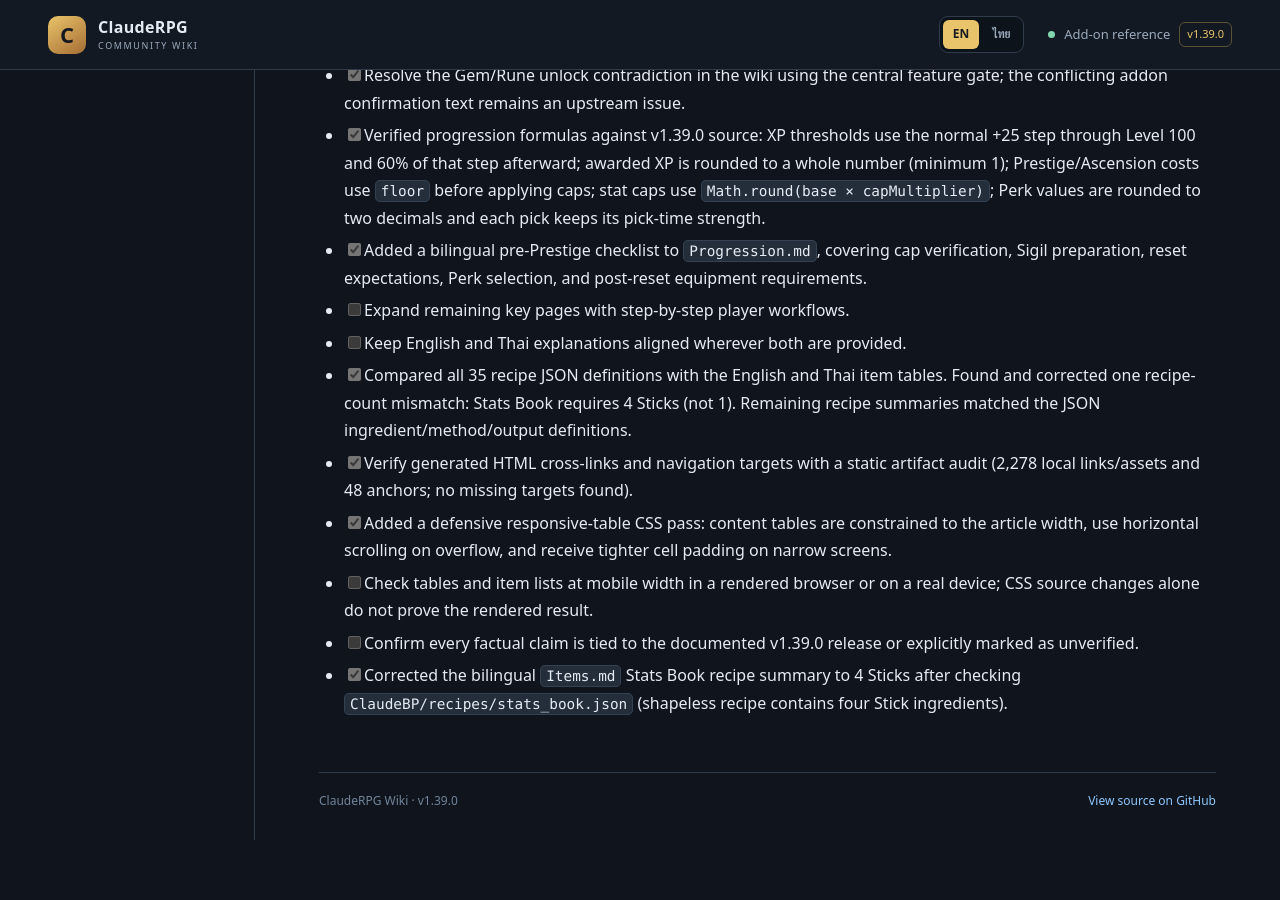
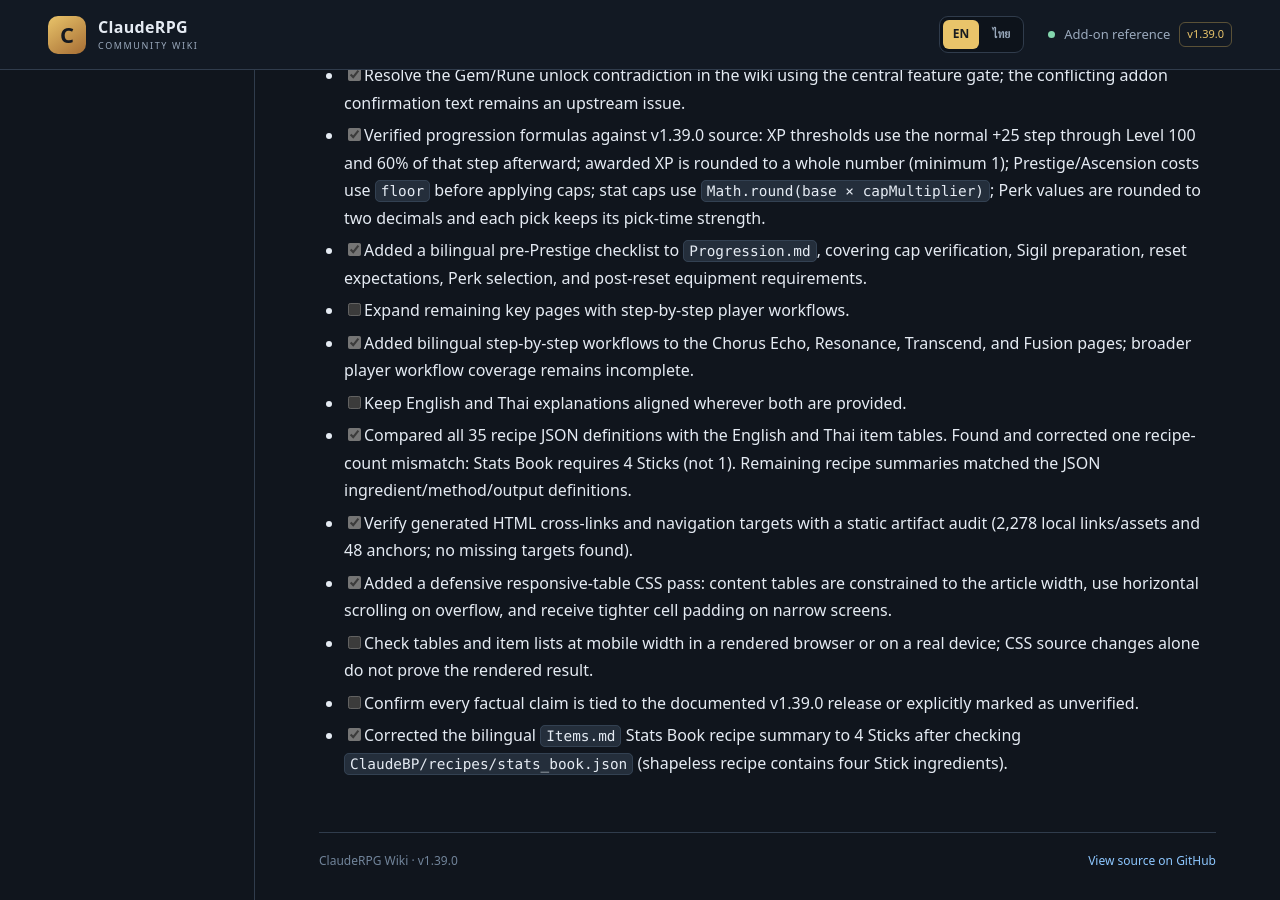
Before and after one commit to miniTorch25/ClaudeRPG-Wiki-V2, a Jekyll site: the page built from CONTENT-GAP-AUDIT.md, in a window 1280 px wide and 900 px high, scrolled down 7041 px. Built offline with Jekyll 4.4.1, drawn with Linux system fonts in a browser that asks for light colours; our own code applies the rules of GitHub Pages for plain Markdown files; before the commit the page ends 7881 px from its top, so only the background shows below that.

Commit message:
Add practical Chorus tier workflow guidance

```diff
--- a/CONTENT-GAP-AUDIT.md
+++ b/CONTENT-GAP-AUDIT.md
@@ -163,6 +163,7 @@
 - [x] Verified progression formulas against v1.39.0 source: XP thresholds use the normal +25 step through Level 100 and 60% of that step afterward; awarded XP is rounded to a whole number (minimum 1); Prestige/Ascension costs use `floor` before applying caps; stat caps use `Math.round(base × capMultiplier)`; Perk values are rounded to two decimals and each pick keeps its pick-time strength.
 - [x] Added a bilingual pre-Prestige checklist to `Progression.md`, covering cap verification, Sigil preparation, reset expectations, Perk selection, and post-reset equipment requirements.
 - [ ] Expand remaining key pages with step-by-step player workflows.
+- [x] Added bilingual step-by-step workflows to the Chorus Echo, Resonance, Transcend, and Fusion pages; broader player workflow coverage remains incomplete.
 - [ ] Keep English and Thai explanations aligned wherever both are provided.
 - [x] Compared all 35 recipe JSON definitions with the English and Thai item tables. Found and corrected one recipe-count mismatch: Stats Book requires 4 Sticks (not 1). Remaining recipe summaries matched the JSON ingredient/method/output definitions.
 - [x] Verify generated HTML cross-links and navigation targets with a static artifact audit (2,278 local links/assets and 48 anchors; no missing targets found).
```
